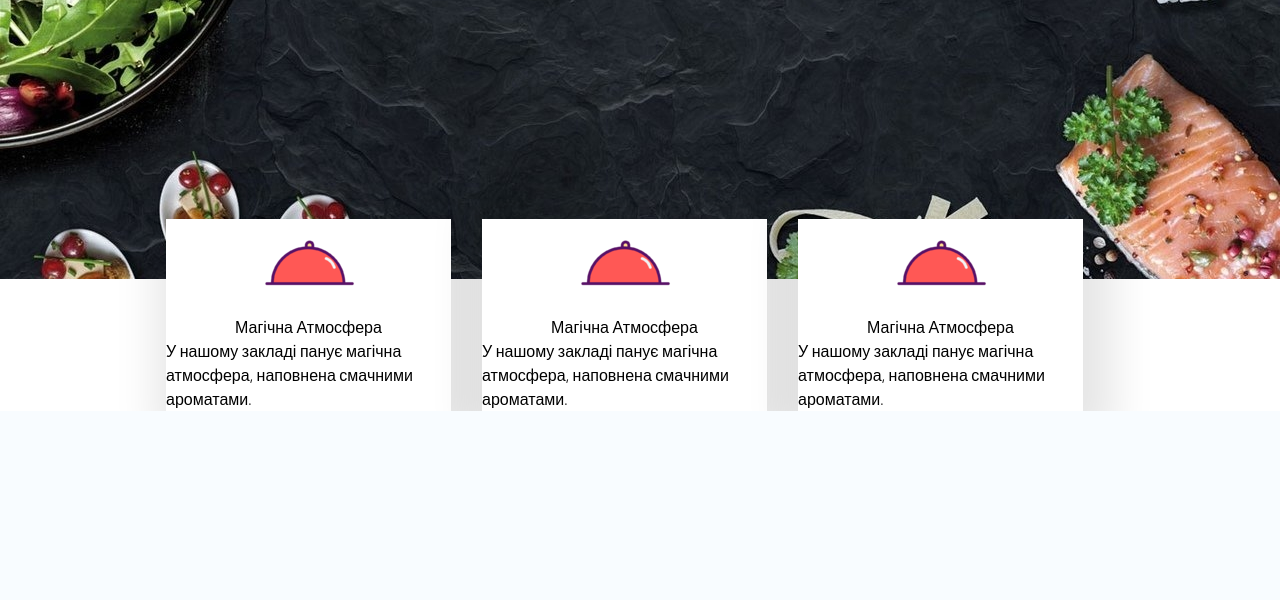
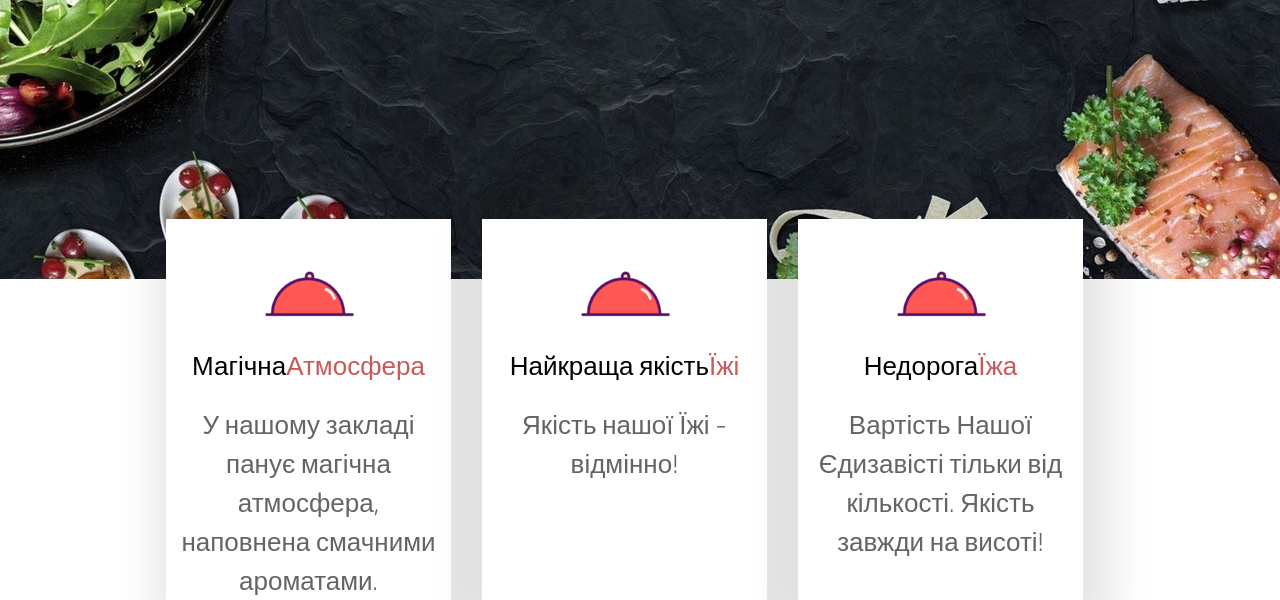
Before and after one commit to samarchenko/repo_1-, a PHP site: page /restaurant/site.html in a window 1280 px wide. Shown: the part 521-1121 px from the top of the page. Before the commit the page ends 932 px from the top, so only its background shows below. Run offline with PHP 8.4, Linux system fonts and the light colour scheme.

Commit message:
unfinished business!

```diff
--- a/restaurant/site.css
+++ b/restaurant/site.css
@@ -131,16 +131,30 @@ body{
     margin-right: 31px;
     background-color: #fff;
     margin-top: -60px;
+    padding: 0px 10px;
 }
 .card-image{
     display: flex;
     justify-content: center;
+    padding-top: 31px;
 }
 .card-title{
     display: flex;
     justify-content: center;
+    margin-bottom: 20px;
+    font-family: 'Tinos', serif;
+    font-family: 'Titillium Web', sans-serif;
+    font-size: 26px;
+    font-weight: 400;
+}
+.card-title span{
+    color:rgb(202, 89, 89);
 }
 .card-desc{
-    display: flex;
-    justify-content: center;
+    text-align: center;
+    font-family: 'Tinos', serif;
+    font-family: 'Titillium Web', sans-serif;
+    font-size: 26px;
+    font-weight: 400;
+    color: #656363;
 }
--- a/restaurant/site.html
+++ b/restaurant/site.html
@@ -73,7 +73,7 @@
                 <img class="card-img" src="card.png">
             </div>
             <div class="card-title">
-                Магічна Атмосфера
+                Магічна <span> Атмосфера </span>
             </div>
             <div class="card-desc">
                 У нашому закладі панує магічна атмосфера, наповнена смачними ароматами.
@@ -84,10 +84,10 @@
                 <img class="card-img" src="card.png">
             </div>
             <div class="card-title">
-                Магічна Атмосфера
+                Найкраща якість <span> Їжі </span>
             </div>
             <div class="card-desc">
-                У нашому закладі панує магічна атмосфера, наповнена смачними ароматами.
+                Якість нашої Їжі - відмінно!
             </div>
         </div>
         <div class="card">
@@ -95,10 +95,10 @@
                 <img class="card-img" src="card.png">
             </div>
             <div class="card-title">
-                Магічна Атмосфера
+                Недорога <span> Їжа </span>
             </div>
             <div class="card-desc">
-                У нашому закладі панує магічна атмосфера, наповнена смачними ароматами.
+                Вартість Нашої Єдизавісті тільки від кількості. Якість завжди на висоті!
             </div>
         </div>
       </div>
```
